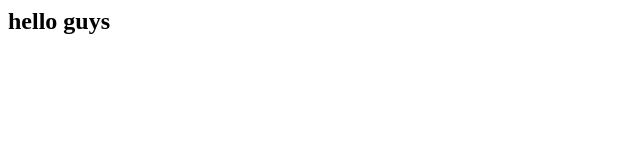
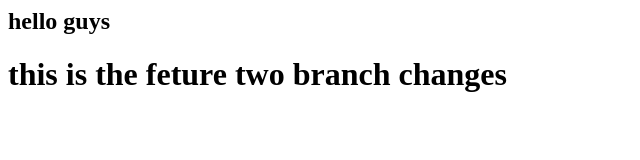
Before and after one commit to pritammore908/LocalRepo, a plain HTML site: page index.html in a window 1280 px wide. Shown: the whole page, without its empty margins (0-640 px from the left). Drawn offline with Linux system fonts and the light colour scheme.

Commit message:
index file add specif in feature2 branch

```diff
--- a/index.html
+++ b/index.html
@@ -1 +1,2 @@
 <h2>hello guys  </h2>
+<h1>this is the feture two branch changes</h1>
```
